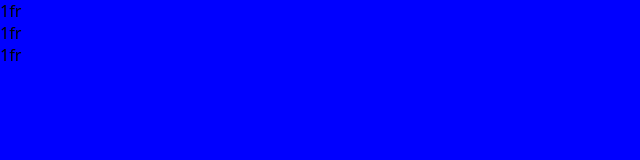
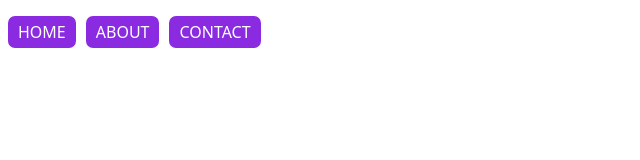
Before and after one commit to dlwogmlzz/Nomad-csslayoutcourse, a website built with Vite: page index.html in a window 1280 px wide. Shown: the whole page, without its empty margins (0-640 px from the left). Built offline with nearby package versions, Linux system fonts and the light colour scheme.

Commit message:
20260623_study_csslayout - SCSS로 css Nesting처리후, 차이 확인.

```diff
--- a/index.html
+++ b/index.html
@@ -7,10 +7,10 @@
     <title>CSS Layout MasterClass</title>
 </head>
 <body>
-    <div class="father">
-        <div class="child">1fr</div>
-        <div class="child">1fr</div>
-        <div class="child">1fr</div>
-    </div>
+    <ul>
+        <li><a href="#">Home</a></li>
+        <li><a href="#">About</a></li>
+        <li><a href="#">Contact</a></li>
+    </ul>
 </body>
 </html>
--- a/styles/style.scss
+++ b/styles/style.scss
@@ -1,15 +1,46 @@
-$bgColor: blue;
+body {
+  font-family: system-ui, -apple-system, BlinkMacSystemFont, 'Segoe UI', Roboto, Oxygen, Ubuntu, Cantarell, 'Open Sans', 'Helvetica Neue', sans-serif;
+}
+// Nesting 문법...
 
-// :root {
-//   --bgColor:red;
-// }
+ul {
+  list-style-type: none; /* list의 앞에 ・없앰 */
+  padding: 0;
+  display: flex;
+  gap: 10px;
 
-body {
-  // background-color: var(--bgColor);
-  background-color: $bgColor;
+  // ul안에 있는 li태그에만 적용되도록.
+  li {
+    background-color: blueviolet;
+    color: white;
+    padding: 5px 10px;
+    border-radius: 7px;
 
-  padding: 0;
-  margin: 0;
-  font-family: system-ui, -apple-system, BlinkMacSystemFont, "Segoe UI", Roboto,
-    Oxygen, Ubuntu, Cantarell, "Open Sans", "Helvetica Neue", sans-serif;
+    /* li:hover할때 &를 사용한다. */
+    &:hover {
+      opacity: 0.8; /* 마우스 올렸을때 색깔 투명도 조절효과 */
+      /* ul li:hover a {
+       color: aqua;
+      } */
+      a {
+        color: aqua;
+      }
+    }
+
+    a {
+      text-decoration: none; /* a태그 밑줄 없앰 */
+      color: white;
+      text-transform: uppercase; /* 알파벳 전부 대문자로 */
+    }
+  }
 }
+
+li {
+  &:first-child {}
+  &:last-child {}
+  &.middle {}
+}
+
+li:first-child {}
+li:last-child {}
+li.middle {}
```
